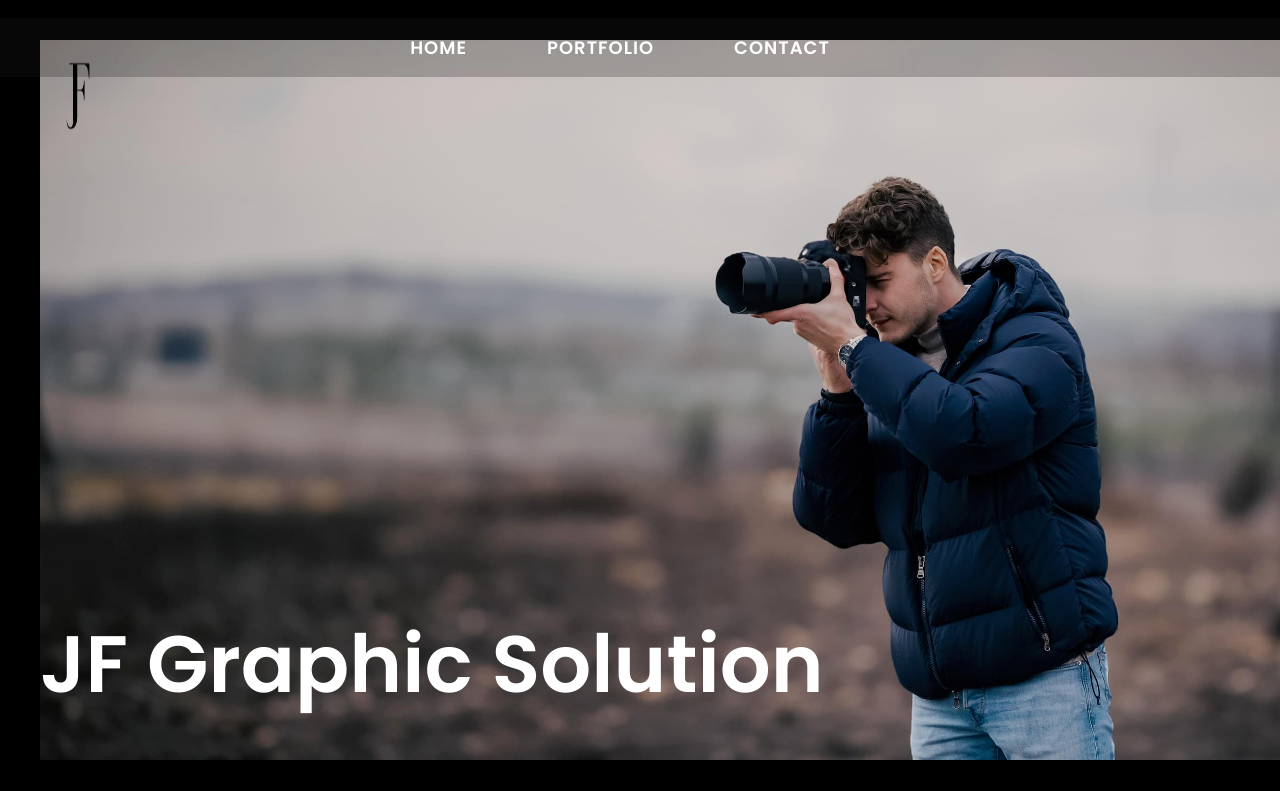
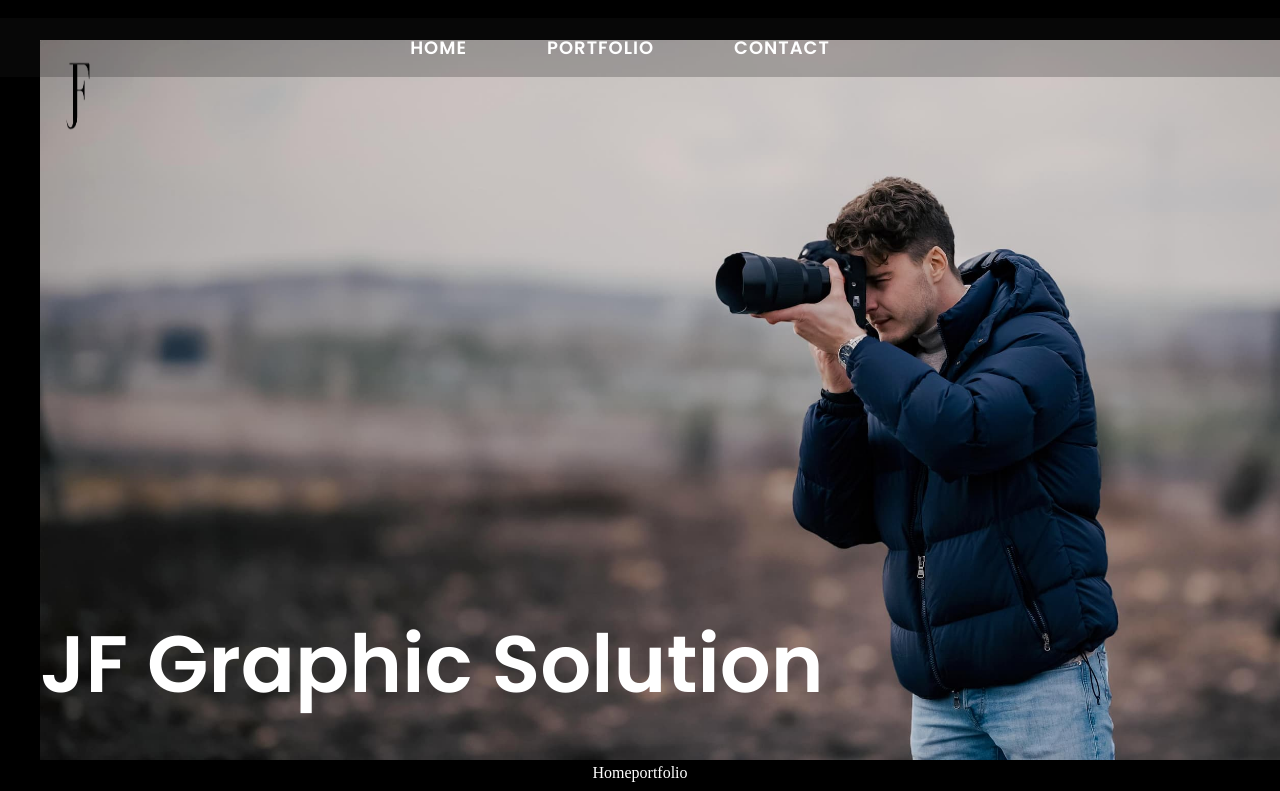
Before and after one commit to JosefineForsman/jf-graphic-solutions, a React (Vite) app in the folder jf-graphic-solutions/: page /portfolio in a window 1280 px wide. Shown: the top 791 px of the page. Built offline with nearby package versions, Linux system fonts and the light colour scheme.

Commit message:
testing out breadcrumbs

```diff
--- /dev/null
+++ b/jf-graphic-solutions/src/components/Breadcrumbs/Breadcrumbs.css
@@ -0,0 +1,9 @@
+.breadcrumb div {
+    display: flex;
+    flex-direction: column;
+    align-items: center;
+   }
+
+   .breadcrumb span {
+    margin-top: 5px;
+   }
--- /dev/null
+++ b/jf-graphic-solutions/src/components/Breadcrumbs/Breadcrumbs.tsx
@@ -0,0 +1,32 @@
+import { Link, useLocation } from 'react-router-dom';
+import './Breadcrumbs.css'
+
+interface BreadcrumbsProps{
+    selectedCategory?: string;
+}
+
+function Breadcrumbs({selectedCategory}: BreadcrumbsProps) {
+ const location = useLocation();
+ const pathnames = location.pathname.split('/').filter((x) => x);
+
+ return (
+    <div className="breadcrumb">
+     <Link to="/">Home</Link>
+     {pathnames.map((name, index) => {
+       const routeTo = `/${pathnames.slice(0, index + 1).join('/')}`;
+       const isLast = index === pathnames.length - 1;
+       return isLast ? (
+         <span key={name}>{name}</span>
+       ) : (
+        <>
+        {index !== 0 && <span>/</span>}
+        <Link key={name} to={routeTo}>{name}</Link>
+      </>
+       );
+    })}
+   {selectedCategory && <span>/ {selectedCategory}</span>}
+    </div>
+   );
+};
+
+export default Breadcrumbs;
--- a/jf-graphic-solutions/src/views/Contact/Contact.tsx
+++ b/jf-graphic-solutions/src/views/Contact/Contact.tsx
@@ -4,10 +4,12 @@ import instagram from '../../assets/instagram.svg'
 import youtube from '../../assets/youtube.svg'
 import './Contact.css'
 import Footer from "../../components/Footer/Footer"
+import Breadcrumbs from "../../components/Breadcrumbs/Breadcrumbs"
 function Contact() {
   return (
     <main className="contact">
       <Header/>
+      <Breadcrumbs/>
       <section className="contact__container">
         <h1 className="text__title">Contact us:</h1>
         <h2 className="contact__subtitle">Do you want to get in touch with us? Here are our contact details:</h2>
--- a/jf-graphic-solutions/src/views/Portfolio/Portfolio.tsx
+++ b/jf-graphic-solutions/src/views/Portfolio/Portfolio.tsx
@@ -1,6 +1,7 @@
 import Footer from "../../components/Footer/Footer";
 import Header from "../../components/Header/Header";
 import { useState } from "react";
+import Breadcrumbs from "../../components/Breadcrumbs/Breadcrumbs";
 import DroneImages from "../../components/DroneImages/DroneImages";
 import ProductImages from "../../components/ProductImages/ProductImages";
 import CompanyImages from "../../components/CompanyImages/CompanyImages";
@@ -11,6 +12,7 @@ function Portfolio(){
     return(
         <main>
             <Header/>
+            <Breadcrumbs selectedCategory={selectedCategory} />
             <h1>Portfolio</h1>
             <section>
                 <button onClick={() => setSelectedCategory("drone")}>drone</button>
```
